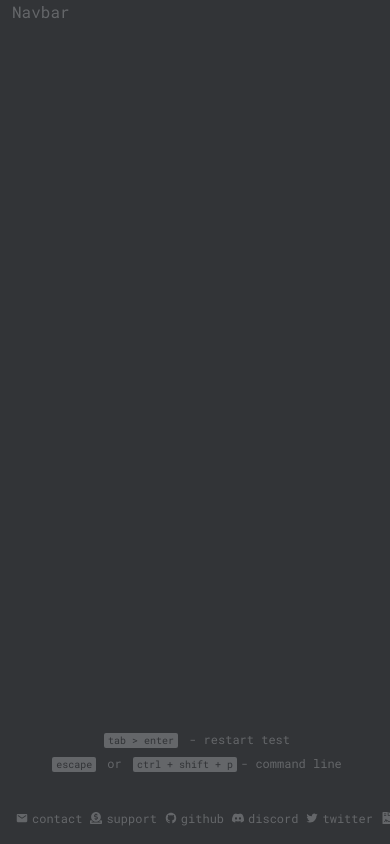
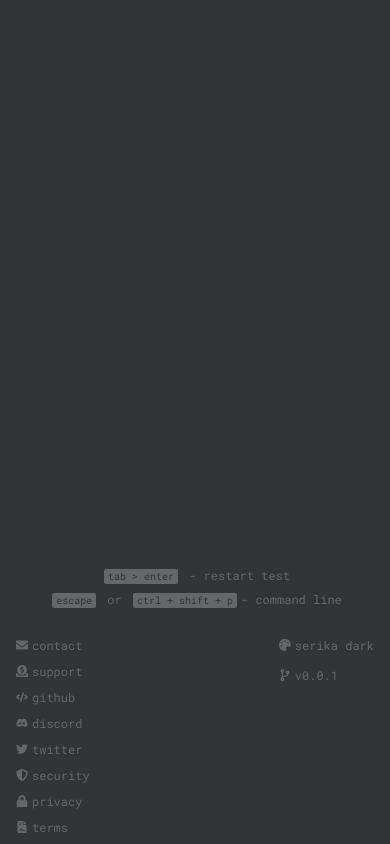
Before and after one commit to VishnuThangaraj/FizzType, a React (Vite) app in the folder client/: page / in a window 390 px wide. Built offline with nearby package versions, Linux system fonts and the light colour scheme.

Commit message:
Client | Footer | Added Responsiveness

```diff
--- a/client/src/components/Footer.jsx
+++ b/client/src/components/Footer.jsx
@@ -1,7 +1,6 @@
 import { memo, useCallback, useReducer } from "react";
 import { useNavigate } from "react-router-dom";
-import { IoMdMail } from "react-icons/io";
-import { FaCodeBranch, FaDonate, FaPalette } from "react-icons/fa";
+import { FaCodeBranch, FaDonate, FaPalette, FaEnvelope } from "react-icons/fa";
 
 import {
   footerSocials,
@@ -10,7 +9,7 @@ import {
 } from "@/config/footerConfig";
 import { app_version } from "@/config/appConfig";
 
-const baseStyle = `${footerSectionStyle} flex items-center gap-1`;
+const baseStyle = `${footerSectionStyle} flex items-center gap-1 whitespace-nowrap`;
 const secondaryStyle =
   "inline-flex items-center justify-center px-1 rounded-xs text-[10px] bg-primary text-backgound mx-1";
 
@@ -24,7 +23,7 @@ const initialModalState = {
 
 const FooterItem = memo(({ icon: Icon, label, onClick }) => (
   <div className={baseStyle} onClick={onClick}>
-    <Icon className="text-md" />
+    <Icon className="text-md shrink-0" />
     <span>{label}</span>
   </div>
 ));
@@ -51,10 +50,14 @@ const Footer = () => {
         </div>
       </div>
 
-      <div className="flex justify-between items-center">
-        {/* Left Footer */}
-        <div className="flex items-center">
-          <FooterItem icon={IoMdMail} label="contact" onClick={handleContact} />
+      <div className="flex justify-between items-start">
+        {/* Left Footer  */}
+        <div className="grid grid-cols-1 sm:grid-cols-2 md:grid-cols-4 lg:grid-cols-8 gap-2 lg:gap-0">
+          <FooterItem
+            icon={FaEnvelope}
+            label="contact"
+            onClick={handleContact}
+          />
           <FooterItem icon={FaDonate} label="support" onClick={handleSupport} />
           {footerSocials.map((item, index) => (
             <FooterItem
@@ -75,7 +78,7 @@ const Footer = () => {
         </div>
 
         {/* Right Footer */}
-        <div className="flex justify-between items-center">
+        <div className="grid grid-cols-1 md:grid-cols-2 gap-3 lg:gap-1">
           <FooterItem
             icon={FaPalette}
             label="serika dark"
--- a/client/src/components/Navbar.jsx
+++ b/client/src/components/Navbar.jsx
@@ -1,5 +1,5 @@
 const Navbar = () => {
-  return <div>Navbar</div>;
+  return <div></div>;
 };
 
 export default Navbar;
--- a/client/src/config/footerConfig.js
+++ b/client/src/config/footerConfig.js
@@ -1,33 +1,33 @@
-import { BsDiscord } from "react-icons/bs";
-import { IoLogoGithub, IoLogoTwitter } from "react-icons/io5";
-import { FaFileContract, FaLock, FaShieldAlt } from "react-icons/fa";
+import {
+  FaCode,
+  FaLock,
+  FaTwitter,
+  FaDiscord,
+  FaShieldAlt,
+  FaFileContract,
+} from "react-icons/fa";
 
 export const footerSectionStyle = "px-1 hover:cursor-pointer hover:text-white";
 
 export const footerSocials = [
   {
     title: "github",
-    icon: IoLogoGithub,
+    icon: FaCode,
     location: "https://github.com/VishnuThangaraj",
   },
   {
     title: "discord",
-    icon: BsDiscord,
+    icon: FaDiscord,
     location: "https://github.com/VishnuThangaraj",
   },
   {
     title: "twitter",
-    icon: IoLogoTwitter,
+    icon: FaTwitter,
     location: "https://github.com/VishnuThangaraj",
   },
 ];
 
 export const footerLegals = [
-  {
-    title: "terms",
-    icon: FaFileContract,
-    location: "/terms-of-service",
-  },
   {
     title: "security",
     icon: FaShieldAlt,
@@ -38,4 +38,9 @@ export const footerLegals = [
     icon: FaLock,
     location: "/privacy-policy",
   },
+  {
+    title: "terms",
+    icon: FaFileContract,
+    location: "/terms-of-service",
+  },
 ];
```
